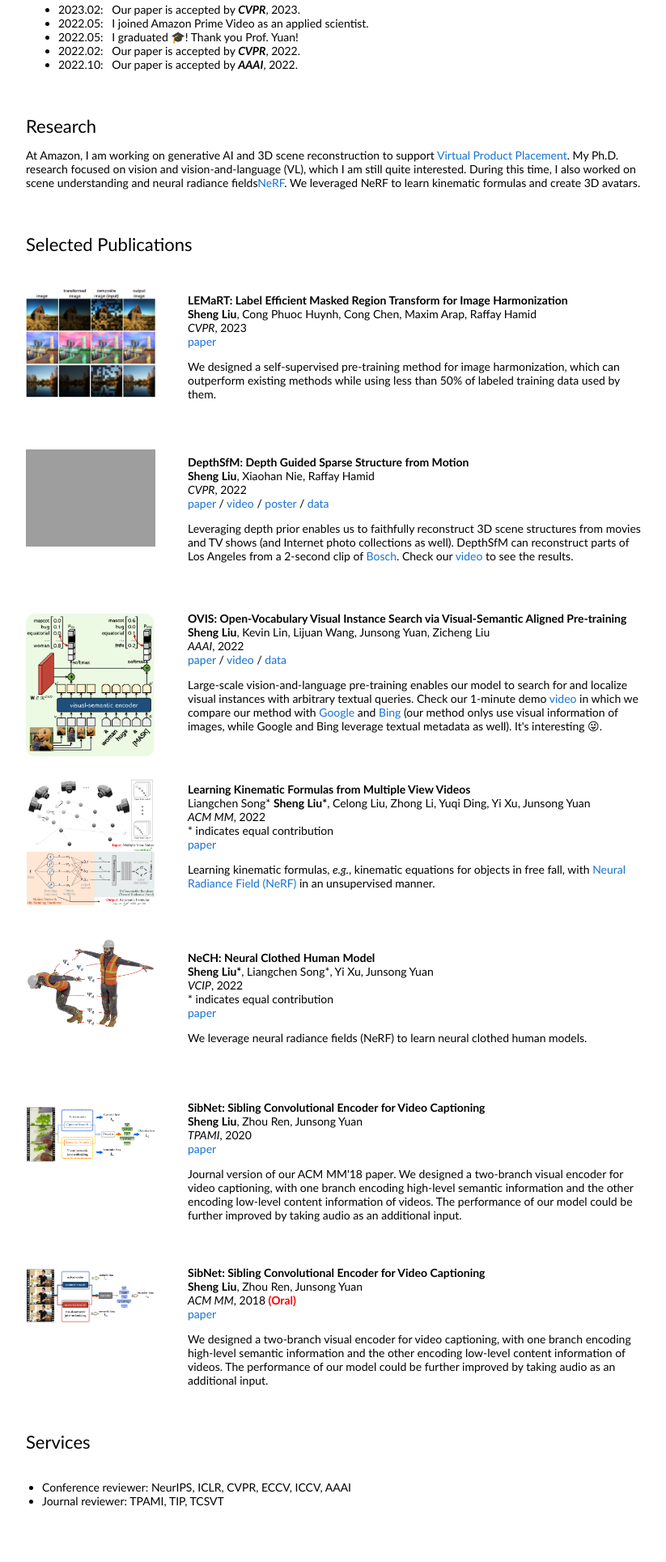
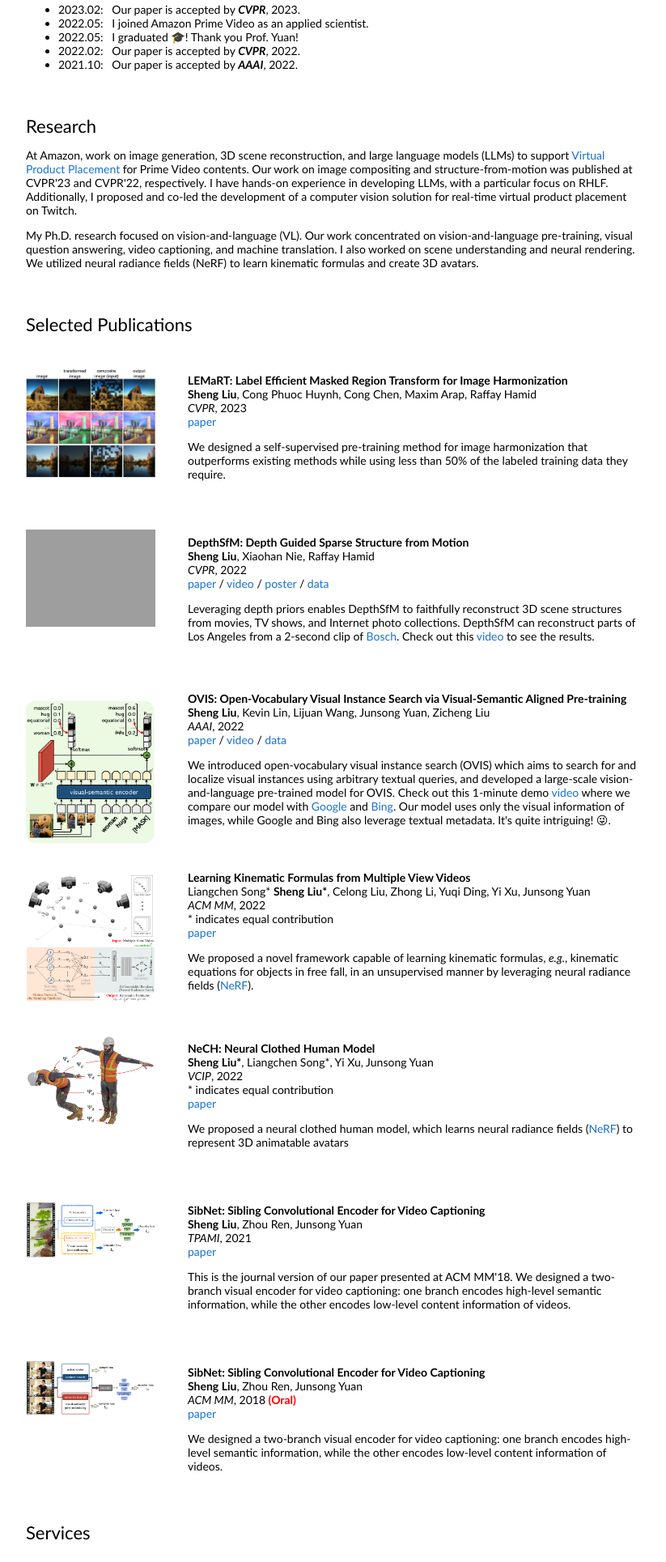
Before and after one commit to shengliu23/shengliu23.github.io, a plain HTML site: page index.html in a window 1280 px wide. Shown: the part 365-2294 px from the top of the page at 81% size, without its empty margins (228-1051 px from the left). Before the commit the page ends 2249 px from the top, so only its background shows below. Drawn offline with Linux system fonts and the light colour scheme; grey boxes are pictures that could not be loaded.

Commit message:
Rewrite Research section and update paper descriptions.

```diff
--- a/index.html
+++ b/index.html
@@ -21,8 +21,7 @@
                 <name>Sheng Liu</name>
               </p>
               <p>
-                I am an applied scientist at <a href="https://www.amazon.com/Amazon-Video/b?ie=UTF8&node=2858778011">Amazon Prime Video</a>,
-                where I work on computer vision and machine learning.
+                I am an applied scientist at <a href="https://www.amazon.com/Amazon-Video/b?ie=UTF8&node=2858778011">Amazon Prime Video</a>. I work on computer vision and natural language processing.
               </p>
               <p>
                 I obtained my Ph.D. degree from <a href="https://www.buffalo.edu/">University at Buffalo, SUNY</a>,
@@ -53,7 +52,7 @@
               <li>2022.05: &nbsp; I joined Amazon Prime Video as an applied scientist.</li>
               <li>2022.05: &nbsp; I graduated &#127891! Thank you Prof. Yuan!</li>
               <li>2022.02: &nbsp; Our paper is accepted by <em><strong>CVPR</strong></em>, 2022.</li>
-              <li>2022.10: &nbsp; Our paper is accepted by <em><strong>AAAI</strong></em>, 2022.</li>
+              <li>2021.10: &nbsp; Our paper is accepted by <em><strong>AAAI</strong></em>, 2022.</li>
             </ul>
             <p>
           </td>
@@ -67,10 +66,16 @@
           <td style="padding:20px;width:100%;vertical-align:middle">
             <heading>Research</heading>
             <p>
-              At Amazon, I am working on generative AI and 3D scene reconstruction to support <a href="https://advertising.amazon.com/blog/virtual-product-placement">Virtual Product Placement</a>.
-              My Ph.D. research focused on vision and vision-and-language (VL), which I am still quite interested.
-              During this time, I also worked on scene understanding and neural radiance fields<a href="https://www.matthewtancik.com/nerf">NeRF</a>.
-              We leveraged NeRF to learn kinematic formulas and create 3D avatars.
+              At Amazon, work on image generation, 3D scene reconstruction, and large language models (LLMs) to support
+              <a href="https://advertising.amazon.com/blog/virtual-product-placement">Virtual Product Placement</a> for Prime Video contents.
+              Our work on image compositing and structure-from-motion was published at CVPR'23 and CVPR'22, respectively.
+              I have hands-on experience in developing LLMs, with a particular focus on RHLF.
+              Additionally, I proposed and co-led the development of a computer vision solution for real-time virtual product placement on Twitch.
+            </p>
+            <p>
+              My Ph.D. research focused on vision-and-language (VL).
+              Our work concentrated on vision-and-language pre-training, visual question answering, video captioning, and machine translation.
+              I also worked on scene understanding and neural rendering. We utilized neural radiance fields (NeRF) to learn kinematic formulas and create 3D avatars.
             </p>
           </td>
         </tr>
@@ -120,9 +125,10 @@
         <a href="https://drive.google.com/file/d/1MNRJ5YXGnKMslUjQrIpRXUYjg6pl8trU/view?usp=share_link">paper</a>
         <p></p>
         <p>
-          We designed a self-supervised pre-training method for image harmonization,
+          <!-- We designed a self-supervised pre-training method for image harmonization,
           which can outperform existing methods
-          while using less than 50% of labeled training data used by them.
+          while using less than 50% of labeled training data used by them. -->
+          We designed a self-supervised pre-training method for image harmonization that outperforms existing methods while using less than 50% of the labeled training data they require.
         </p>
       </td>
     </tr>
@@ -169,9 +175,9 @@
         <a href="https://github.com/amazon-research/small-baseline-camera-tracking">data</a>
         <p></p>
         <p>
-        Leveraging depth prior enables us to faithfully reconstruct 3D scene structures from movies and TV shows (and Internet photo collections as well).
+        Leveraging depth priors enables DepthSfM to faithfully reconstruct 3D scene structures from movies, TV shows, and Internet photo collections.
         DepthSfM can reconstruct parts of Los Angeles from a 2-second clip of <a href="https://en.wikipedia.org/wiki/Bosch_(TV_series)">Bosch</a>.
-        Check our <a href="https://www.youtube.com/watch?v=Sd3ej0DU4bs">video</a> to see the results.
+        Check out this <a href="https://www.youtube.com/watch?v=Sd3ej0DU4bs">video</a> to see the results.
         </p>
       </td>
     </tr>
@@ -212,10 +218,9 @@
         <a href="data/ovis_data.txt">data</a>
         <p></p>
         <p>
-        Large-scale vision-and-language pre-training enables our model to search for and localize visual instances with arbitrary textual queries.
-        Check our 1-minute demo <a href="https://www.youtube.com/watch?v=rqnUZRmLd0g">video</a> in which we compare our method with <a href="https://images.google.com/">Google</a> and <a href="https://www.bing.com/">Bing</a>
-        (our method onlys use visual information of images, while Google and Bing leverage textual metadata as well).
-        It's interesting &#x1F61C.
+          We introduced open-vocabulary visual instance search (OVIS) which aims to search for and localize visual instances using arbitrary textual queries, and developed a large-scale vision-and-language pre-trained model for OVIS.
+          Check out this 1-minute demo <a href="https://www.youtube.com/watch?v=rqnUZRmLd0g">video</a> where we compare our model with <a href="https://images.google.com/">Google</a> and <a href="https://www.bing.com/">Bing</a>.
+          Our model uses only the visual information of images, while Google and Bing also leverage textual metadata. It's quite intriguing! &#x1F61C.
         </p>
       </td>
     </tr>
@@ -252,9 +257,9 @@
         <br>
         <a href="https://drive.google.com/file/d/1A7q8_CbNKFPXy10f9Mp7Q_NohV00G6WF/view?usp=share_link">paper</a>
         <p>
-        Learning kinematic formulas, <em>e.g.</em>,
-        kinematic equations for objects in free fall,
-        with <a href="https://www.matthewtancik.com/nerf">Neural Radiance Field (NeRF)</a> in an unsupervised manner.        </p>
+          We proposed a novel framework capable of learning kinematic formulas, <em>e.g.</em>, kinematic equations for objects in free fall,
+          in an unsupervised manner by leveraging neural radiance fields (<a href="https://www.matthewtancik.com/nerf">NeRF</a>).
+        </p>
       </td>
     </tr>
 
@@ -288,7 +293,7 @@
         * indicates equal contribution
         <br>
         <a href="https://ieeexplore.ieee.org/document/9675372">paper</a>
-        <p>We leverage neural radiance fields (NeRF) to learn neural clothed human models.</p>
+        <p>We proposed a neural clothed human model, which learns neural radiance fields (<a href="https://www.matthewtancik.com/nerf">NeRF</a>) to represent 3D animatable avatars</p>
       </td>
     </tr>
 
@@ -319,16 +324,13 @@
         <strong>Sheng Liu</strong>,
         Zhou Ren, Junsong Yuan
         <br>
-        <em>TPAMI</em>, 2020
+        <em>TPAMI</em>, 2021
         <br>
         <a href="https://drive.google.com/file/d/1pk7wX5lNeYeObhecfz_eZwCLLMFvYC9B/view?usp=share_link">paper</a>
         <p></p>
         <p>
-         Journal version of our ACM MM'18 paper.
-         We designed a two-branch visual encoder for video captioning,
-         with one branch encoding high-level semantic information
-         and the other encoding low-level content information of videos.
-         The performance of our model could be further improved by taking audio as an additional input.
+          This is the journal version of our paper presented at ACM MM'18.
+          We designed a two-branch visual encoder for video captioning: one branch encodes high-level semantic information, while the other encodes low-level content information of videos.
         </p>
       </td>
     </tr>
@@ -362,10 +364,7 @@
         <a href="https://drive.google.com/file/d/1OGgjHCOlNFGRwyYvD7Fj5HKKMqcOBsm3/view?usp=share_link">paper</a>
         <p></p>
         <p>
-          We designed a two-branch visual encoder for video captioning,
-          with one branch encoding high-level semantic information
-          and the other encoding low-level content information of videos.
-          The performance of our model could be further improved by taking audio as an additional input.
+          We designed a two-branch visual encoder for video captioning: one branch encodes high-level semantic information, while the other encodes low-level content information of videos.
         </p>
       </td>
     </tr>
```
